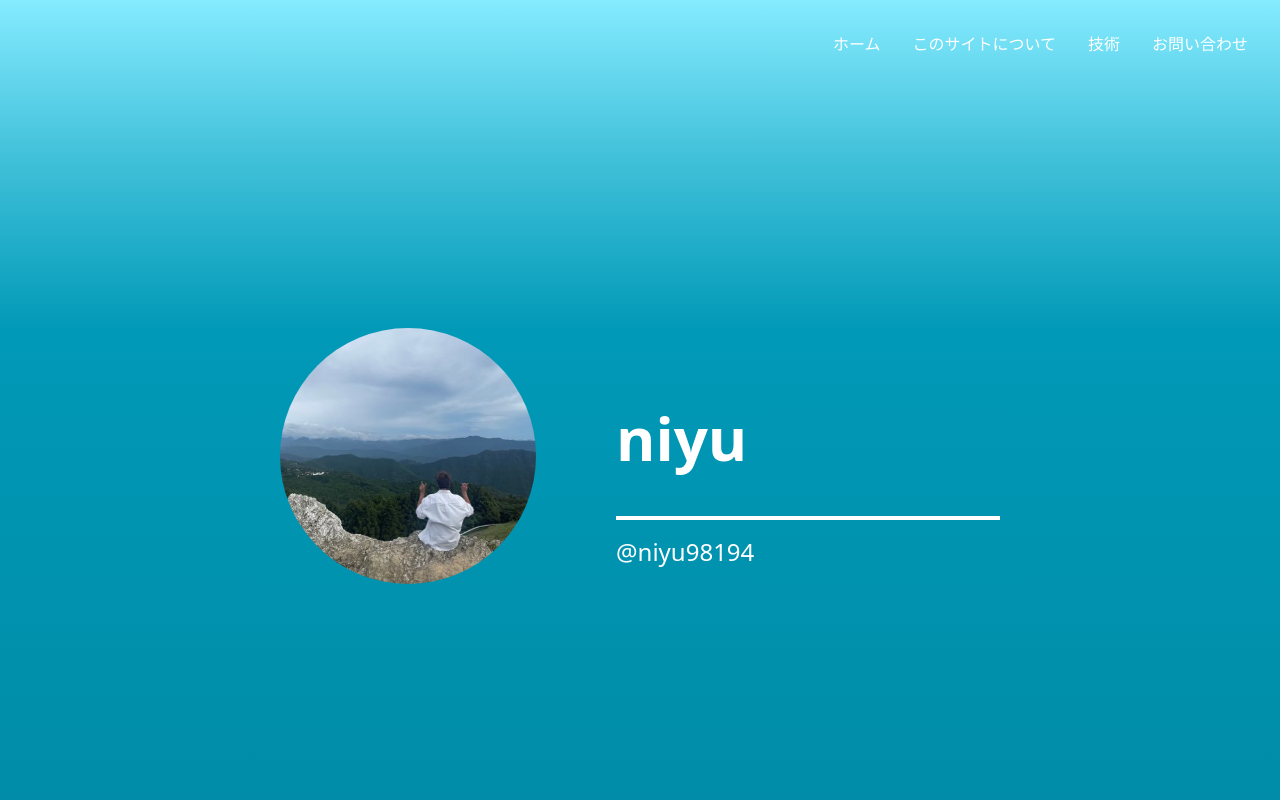
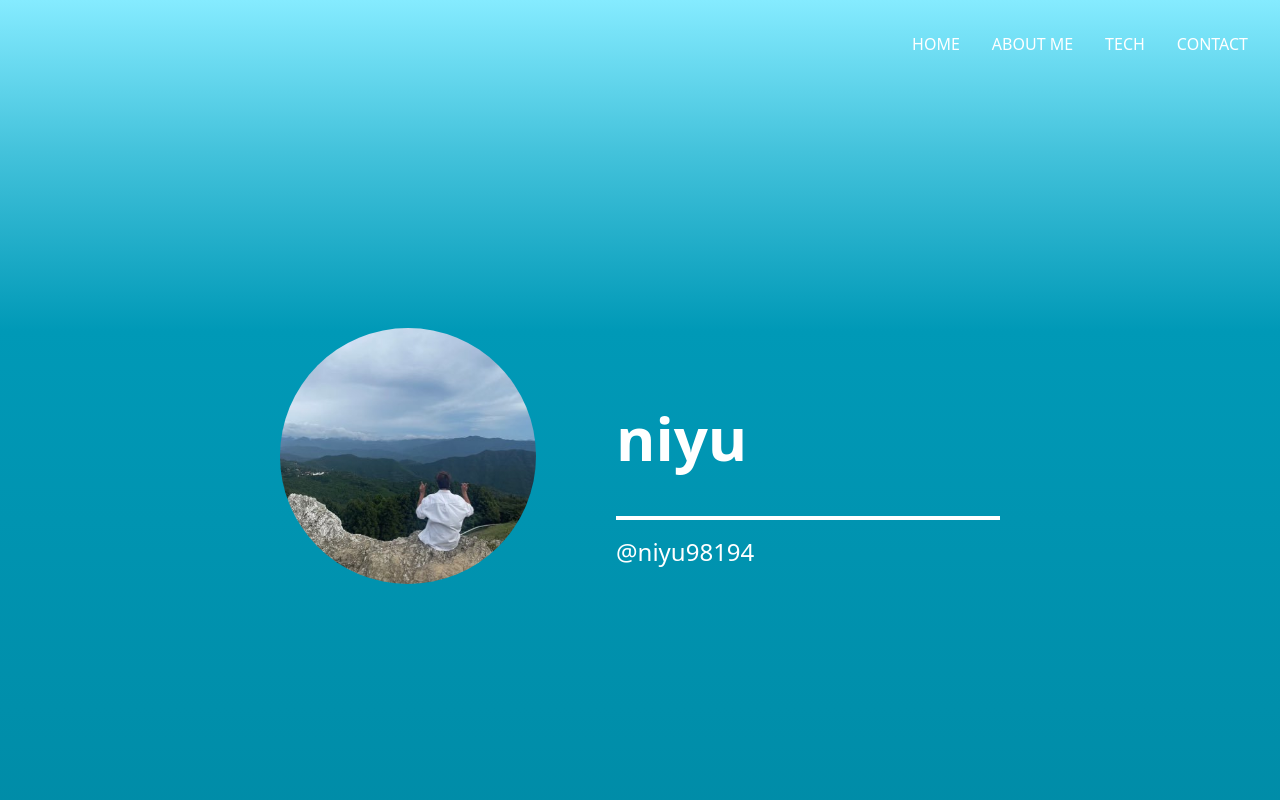
Before and after one commit to niyu07/niyu07.github.io, a React (Vite) app: page / in a window 1280 px wide. Shown: the top 800 px of the page. Built offline with nearby package versions, Linux system fonts and the light colour scheme.

Commit message:
Fix: ヘッダーのリンクテキストを英語に変更

```diff
--- a/src/App.tsx
+++ b/src/App.tsx
@@ -11,16 +11,16 @@ function App() {
         {/* ヘッダー */}
         <header className="p-8 flex gap-8 justify-end">
           <Link to="/" className="text-white">
-            ホーム
+            HOME
           </Link>
           <Link to="/about" className="text-white">
-            このサイトについて
+            ABOUT ME
           </Link>
           <Link to="/tech" className="text-white">
-            技術
+            TECH
           </Link>
           <Link to="/contact" className="text-white">
-            お問い合わせ
+            CONTACT
           </Link>
         </header>
 
```
